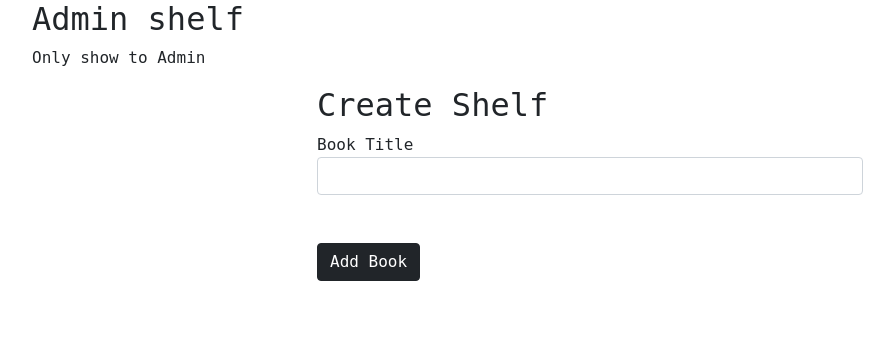
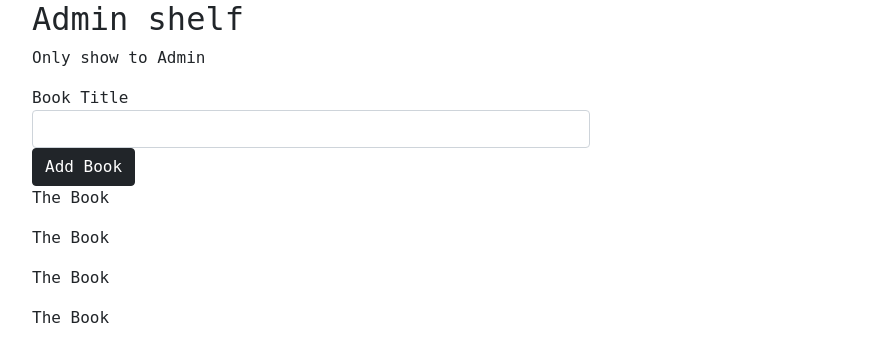
Before and after one commit to drqa/book-manager, a Flask app: page /shelf/1 in a window 1280 px wide. Shown: the top 362 px of the page, without its empty margins (50-944 px from the left). Run offline with Flask 2, Linux system fonts and the light colour scheme; a user stored in the database is signed in; data comes from the database, SQL or seed files in the repository; both versions use the stored data as it was after the commit.

Commit message:
Add feature to display contents of a shelf

```diff
--- a/bookcrud/routes.py
+++ b/bookcrud/routes.py
@@ -94,4 +94,13 @@ def shelf(shelf_id):
                 to_shelf = BooksOnShelf(book_id = book.id, shelf_id = shelf.id)
                 db.session.add(to_shelf)
                 db.session.commit()
-    return render_template('shelf.html', title=shelf.name, shelf=shelf, form = form)
+    # this is bad bad bad, you should make it better
+    books_on_shelf = BooksOnShelf.query.all()
+    shelved_books = []
+    for book in books_on_shelf:
+        if book.shelf_id == shelf.id:
+            found_books = Book.query.all()
+            for found_book in found_books:
+                if found_book.id == book.book_id:
+                    shelved_books.append(found_book.title)
+    return render_template('shelf.html', title=shelf.name, shelf=shelf, shelved_books = shelved_books, form = form)
--- a/bookcrud/templates/create_shelf.html
+++ b/bookcrud/templates/create_shelf.html
@@ -3,7 +3,7 @@
     <h2>Shelves</h2>
     <div class="row justify-content-center">
         <div class="col-6">
-            <h2>Create Shelf</h2>
+            <h2>Add To Shel</h2>
         <form method="POST" action="">
             {{ form.hidden_tag() }}
             <fieldset class="form-group">
--- a/bookcrud/templates/shelf.html
+++ b/bookcrud/templates/shelf.html
@@ -2,9 +2,8 @@
 {% block content %}
     <h2>{{ shelf.name }}</h2>
     <p>{{ shelf.description }}</p>
-    <div class="row justify-content-center">
+    <div>
         <div class="col-6">
-            <h2>Create Shelf</h2>
         <form method="POST" action="">
             {{ form.hidden_tag() }}
             <fieldset class="form-group">
@@ -14,21 +13,20 @@
                 {% if form.book.errors %}
                     {{ form.book(class="is_invalid") }}
                         {% for error in form.book.errors %}
-                         <span class="form-text text-danger">{{ error }}</span>
+                            <span class="form-text text-danger">{{ error }}</span>
                         {% endfor %}
                 {% else %}
                     {{ form.book(class="form-control") }}
                 {% endif %}
             </div>
-            <br></br>
             <div>
                 {{ form.submit(class="btn btn-dark") }}
             </div>
         </form>
 
-        {% for shelf in shelves %}
+        {% for book in shelved_books %}
 
-        <p>Name: {{ shelf.name }} Desc: {{ shelf.description }}</p>
+            <p>{{ book }}</p>
 
         {% endfor %}
     </div>
```
Also changed, not shown: bookcrud/templates/index.html (+5 -2 lines), bookcrud/site.db.
